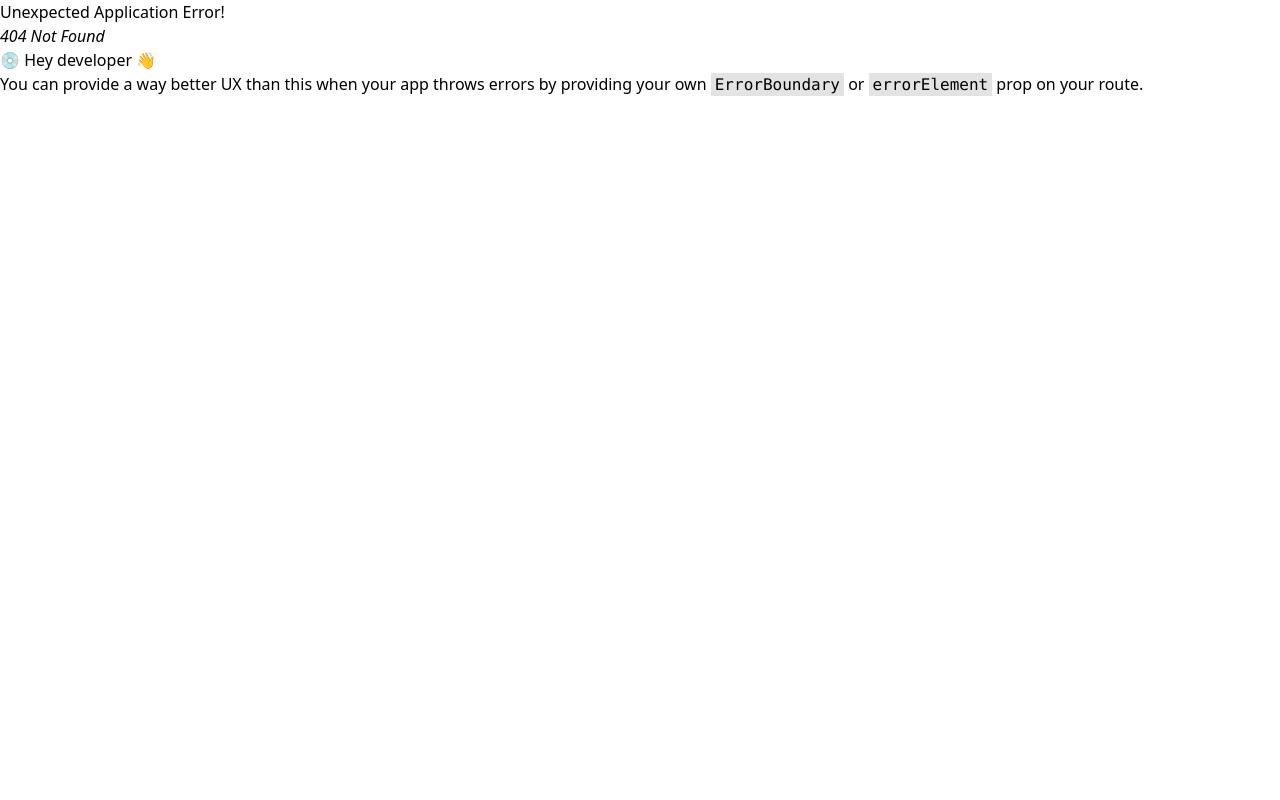
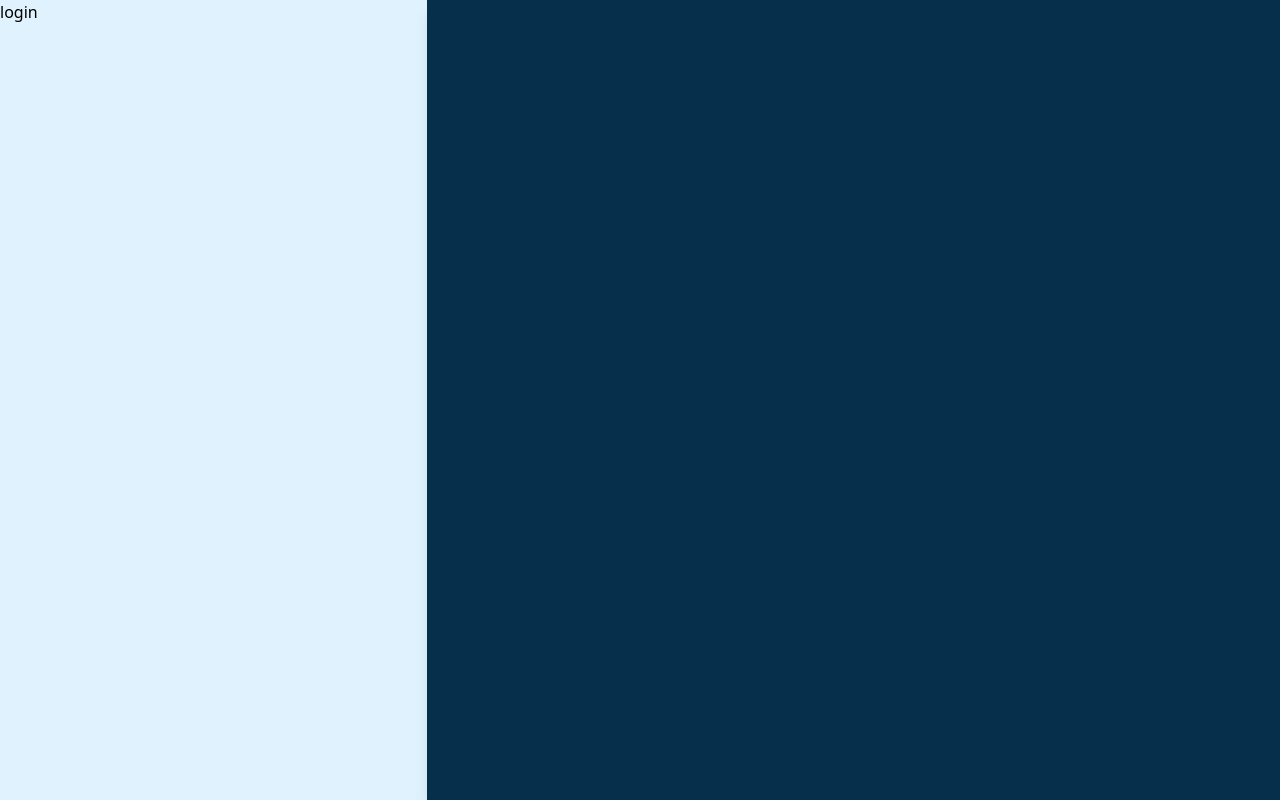
Before and after one commit to SebasOrtiz04/mistli-website, a React (Vite) app: page /auth/login in a window 1280 px wide. Before the commit this address had no page. Built offline with nearby package versions, Linux system fonts and the light colour scheme.

Commit message:
auth section

```diff
--- a/src/components/iconify/Icon.tsx
+++ b/src/components/iconify/Icon.tsx
@@ -1,17 +1,19 @@
 import { Icon as Iconify } from '@iconify/react';
 import { memo } from 'react';
+
+export interface IconProps {
+    icon: string;
+    className?: string;
+    width?: number;
+    height?: number;
+}
 
 const Icon = ({
     icon,
     className,
     width = 24,
     height = 24
-}: {
-    icon:string,
-    className?:string,
-    width?:number,
-    height?:number
-}) => {
+}: IconProps) => {
   return <Iconify icon={icon} className={className} width={width} height={height} />
 }
 
--- a/src/components/utils/Container.tsx
+++ b/src/components/utils/Container.tsx
@@ -1,12 +1,14 @@
 import { ReactNode } from 'react'
+
+export interface ContainerProps {
+    children: ReactNode
+    className?: string
+}
 
 export default function Container({
   children,
   className = ''
-}: {
-  children: ReactNode
-  className?: string
-}) {
+}: ContainerProps) {
   return (
     <div className={`container mx-auto px-4 ${className}`}>
       {children}
--- /dev/null
+++ b/src/layouts/AuthLayout.tsx
@@ -0,0 +1,20 @@
+import { ReactNode } from "react";
+
+export interface IAuthLayout {
+    children: ReactNode
+}
+
+export default function AuthLayout({children}: IAuthLayout) {
+    return (
+        <div className="flex h-screen w-screen bg-amber-50">
+            <aside className="w-1/3 bg-sky-100">
+                <main className='min-h-[calc(100vh-144px)]'>
+                    {children}
+                </main>
+            </aside>
+            <section className="w-2/3 shadow-lg bg-sky-950">
+
+            </section>
+        </div>
+  )
+}
--- a/src/layouts/MainLayout.tsx
+++ b/src/layouts/MainLayout.tsx
@@ -2,7 +2,11 @@ import { ReactNode } from "react";
 import Footer from "../components/ui/Footer.tsx";
 import Header from "../components/ui/Header.tsx";
 
-export default function MainLayout({children}: {children: ReactNode}) {
+export interface IMainLayout {
+    children: ReactNode
+}
+
+export default function MainLayout({children}: IMainLayout) {
     return (
         <>
             <header>
--- /dev/null
+++ b/src/pages/auth/LoginPage.tsx
@@ -0,0 +1,14 @@
+import { Helmet } from 'react-helmet-async'
+import LoginView from '../../sections/auth/LoginView.tsx'
+
+export default function LoginPage() {
+  return (
+    <>
+        <Helmet>
+            <title>Iniciar sesión</title>
+        </Helmet>
+
+        <LoginView/>
+    </>
+  )
+}
--- /dev/null
+++ b/src/routes/sections/auth.tsx
@@ -0,0 +1,24 @@
+import { lazy } from "react";
+import { Outlet, RouteObject } from "react-router";
+import AuthLayout from "../../layouts/AuthLayout.tsx";
+
+const LoginPage = lazy(() => import('../../pages/auth/LoginPage.tsx'));
+
+const authRoutes : RouteObject[] = [
+    {
+        path: 'auth',
+        element:(
+            <AuthLayout>
+                <Outlet/>
+            </AuthLayout>
+        ),
+        children: [
+            {
+                path: 'login',
+                element: <LoginPage />,
+            }
+        ]
+    }
+]
+
+export default authRoutes;
--- a/src/routes/sections/index.tsx
+++ b/src/routes/sections/index.tsx
@@ -1,7 +1,9 @@
 import { Suspense } from "react";
 import { createBrowserRouter, Outlet } from "react-router";
 import Splash from "../../components/ui/Splash.tsx";
+import authRoutes from "./auth.tsx";
 import websiteRoutes from "./website.tsx";
+
 
 const router = createBrowserRouter([
 {
@@ -11,7 +13,8 @@ const router = createBrowserRouter([
     </Suspense>
   ),
   children:[
-    ...websiteRoutes
+    ...websiteRoutes,
+    ...authRoutes,
   ]
 },
 ]);
--- /dev/null
+++ b/src/sections/auth/LoginView.tsx
@@ -0,0 +1,8 @@
+
+export default function LoginView() {
+  return (
+    <div>
+      login
+    </div>
+  )
+}
```
